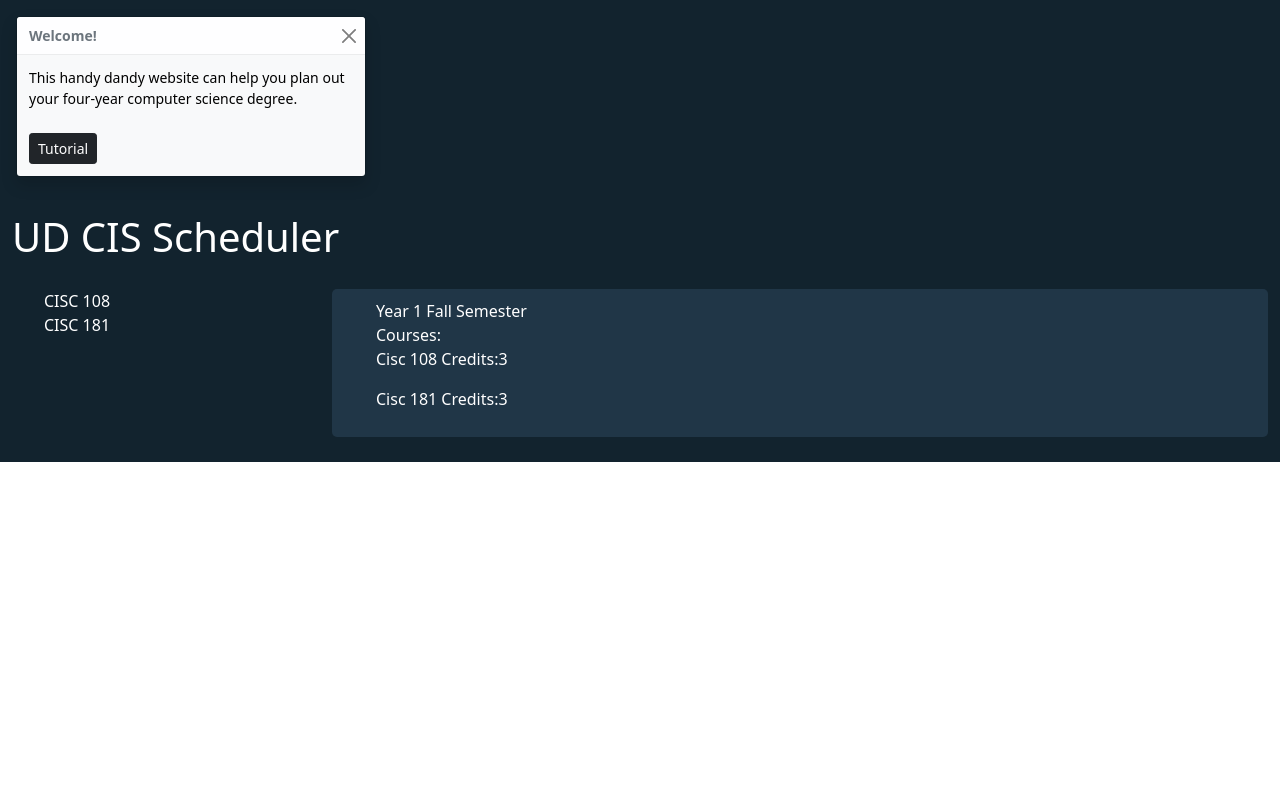
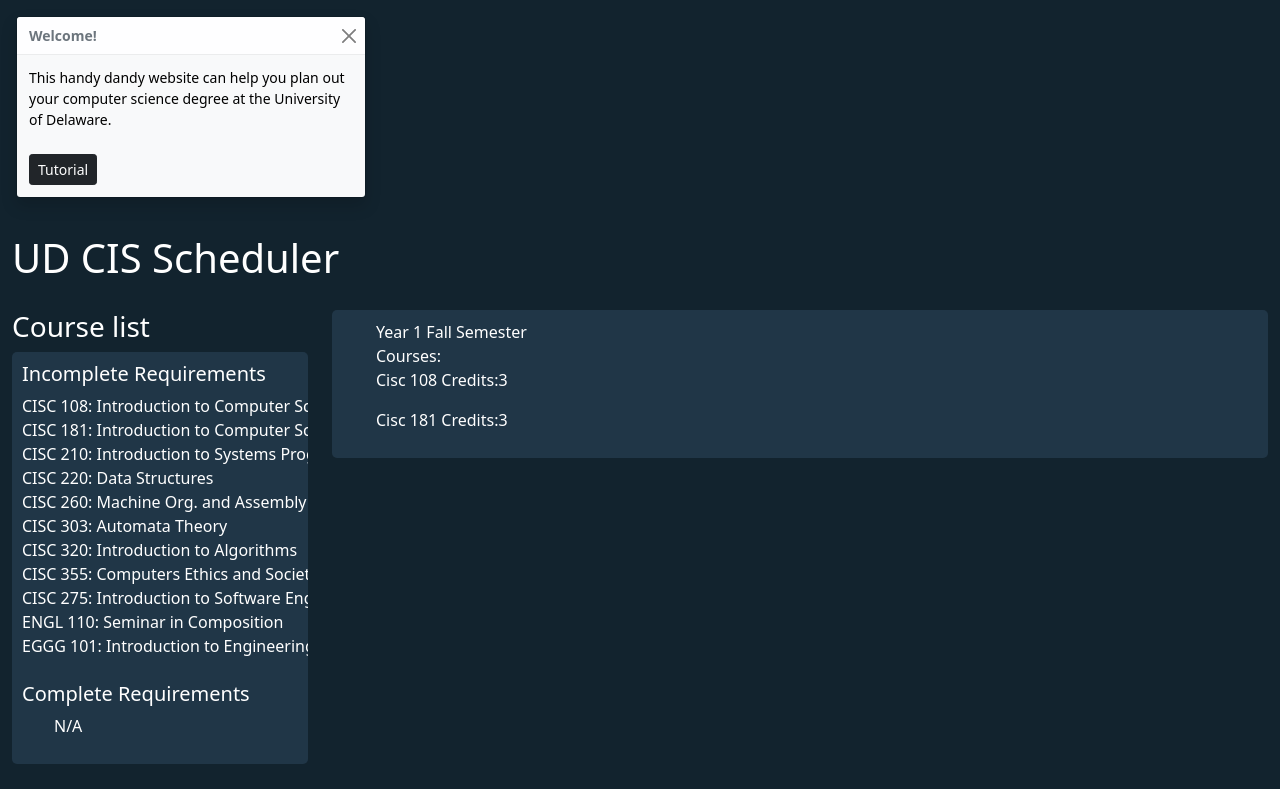
Before and after one commit to mnawar27/ud-cis-scheduler-team-7, a React (Create React App) app: page / in a window 1280 px wide. Built offline with nearby package versions, Linux system fonts and the light colour scheme.

Commit message:
updates to menu; scrolling

```diff
--- a/src/App.tsx
+++ b/src/App.tsx
@@ -20,6 +20,7 @@ function App(): JSX.Element {
                 </div>
                 <div className="row">
                     <div className="col-3">
+                        <h3>Course list</h3>
                         <Menu />
                     </div>
                     <div className="col">
--- a/src/Components/Menu.css
+++ b/src/Components/Menu.css
@@ -1,3 +1,15 @@
+.menu {
+    background-color: #203647;
+    border-radius: 5px;
+    scroll-behavior: smooth;
+    padding: 10px;
+    margin-bottom: 25px;
+    overflow-x: scroll;
+    overflow-y: scroll;
+    white-space: nowrap;
+    max-height: 500px;
+}
+
 ul {
     list-style-type: none;
 }
--- a/src/Components/Menu.tsx
+++ b/src/Components/Menu.tsx
@@ -3,9 +3,24 @@ import React from "react";
 export function Menu(): JSX.Element{
     return(
         <div className="menu">
+            <h5>Incomplete Requirements</h5>
+            <ul className="nav navbar-nav">
+                <li>CISC 108: Introduction to Computer Science I</li>
+                <li>CISC 181: Introduction to Computer Science II</li>
+                <li>CISC 210: Introduction to Systems Programming</li>
+                <li>CISC 220: Data Structures</li>
+                <li>CISC 260: Machine Org. and Assembly Language</li>
+                <li>CISC 303: Automata Theory</li>
+                <li>CISC 320: Introduction to Algorithms</li>
+                <li>CISC 355: Computers Ethics and Society</li>
+                <li>CISC 275: Introduction to Software Engineering</li>
+                <li>ENGL 110: Seminar in Composition</li>
+                <li>EGGG 101: Introduction to Engineering</li>
+            </ul>
+            <br/>
+            <h5>Complete Requirements</h5>
             <ul>
-                <li>CISC 108</li>
-                <li>CISC 181</li>
+                <li>N/A</li>
             </ul>
         </div>
     );
--- a/src/Components/Welcome.tsx
+++ b/src/Components/Welcome.tsx
@@ -13,7 +13,7 @@ export function Welcome(): JSX.Element{
                         <strong className="me-auto">Welcome!</strong>
                     </ToastHeader>
                     <Toast.Body>
-                        This handy dandy website can help you plan out your four-year computer science degree.
+                        This handy dandy website can help you plan out your computer science degree at the University of Delaware.
                     </Toast.Body>
                     <Toast.Body>
                         <button type="button" className="btn btn-dark btn-sm">Tutorial</button>
```
